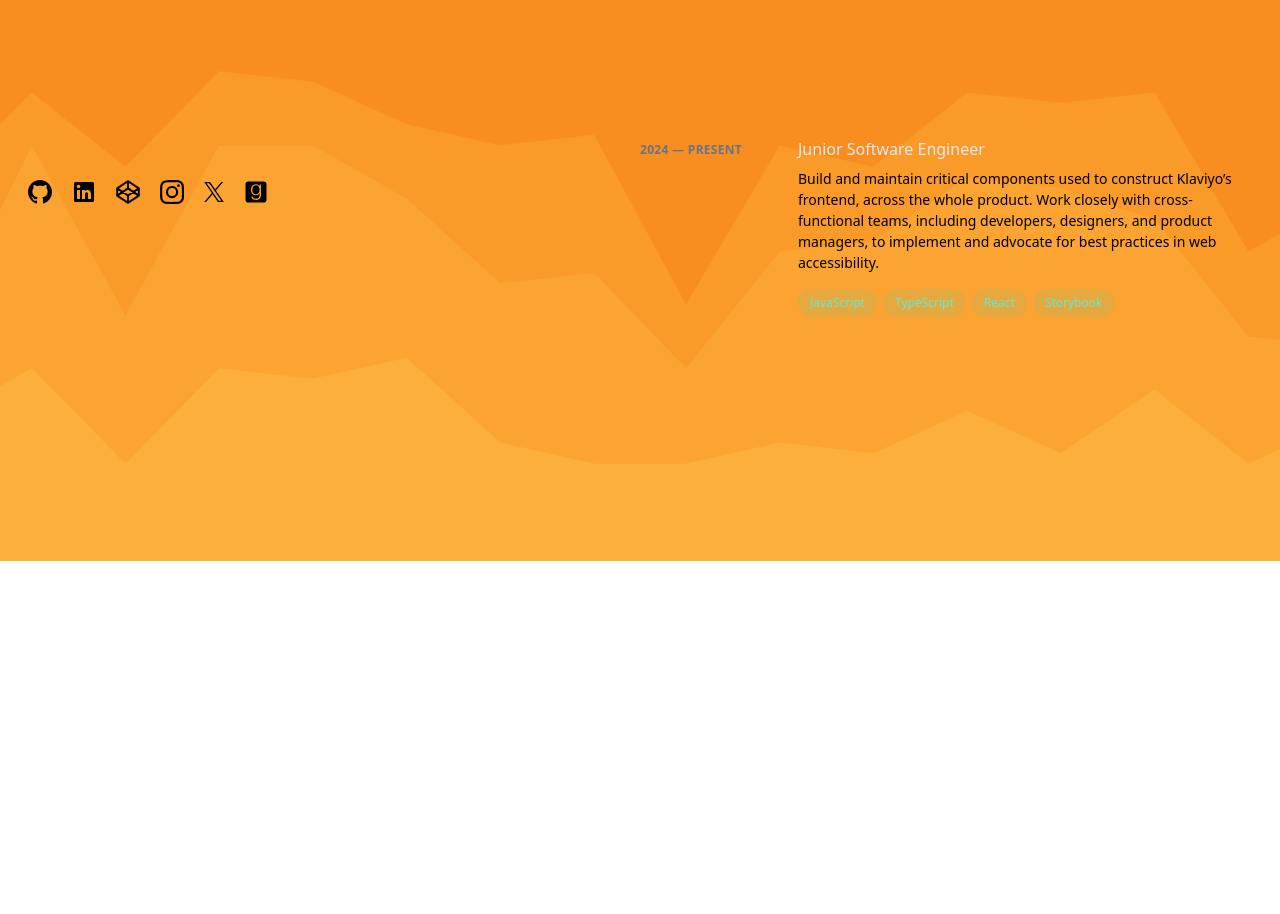
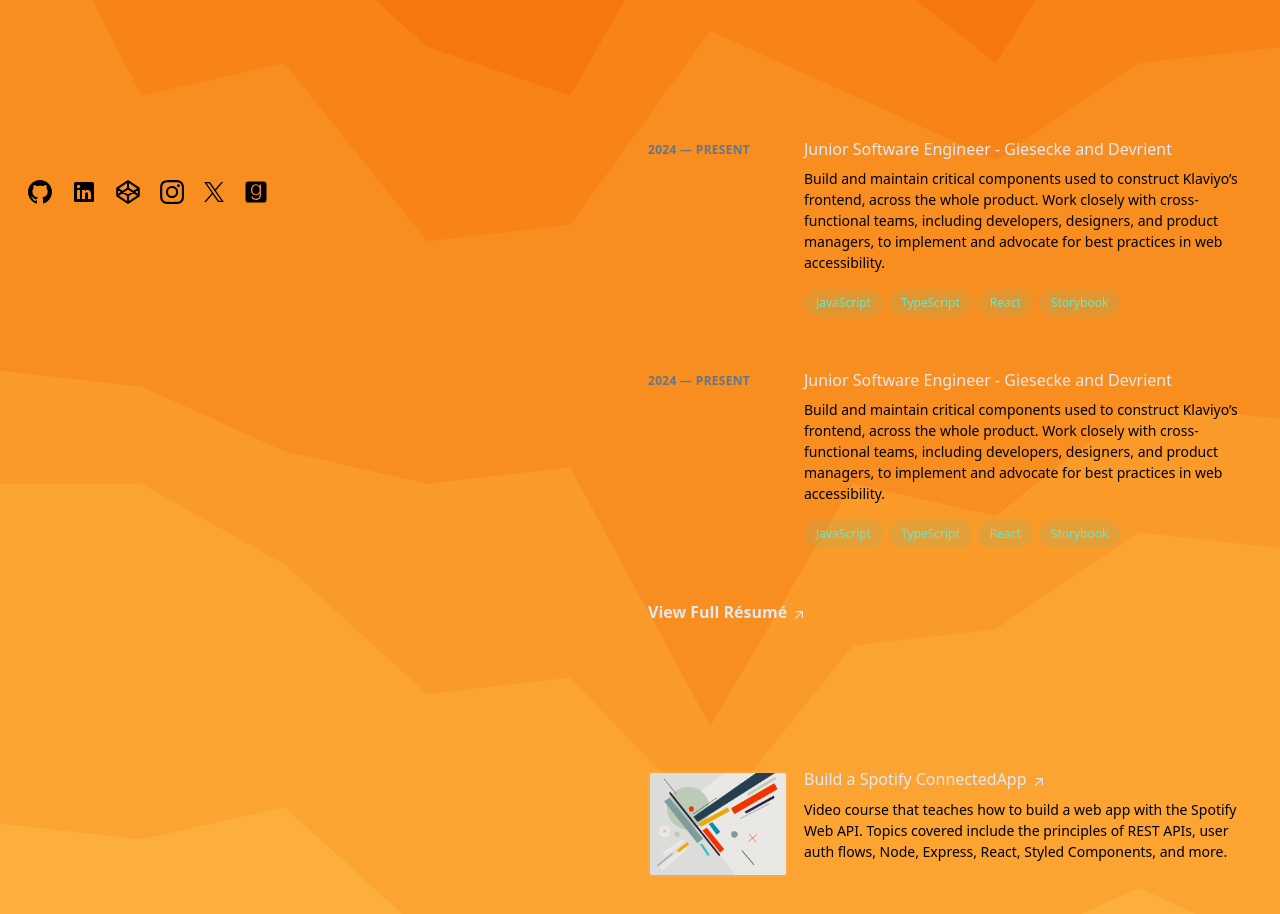
Before and after one commit to TriBhaskar/Bhaskar-Portfolio, a React (Vite) app: page / in a window 1280 px wide. Shown: the part 500-1414 px from the top of the page. Before the commit the page ends 1061 px from the top, so only its background shows below. Built offline with nearby package versions, Linux system fonts and the light colour scheme.

Commit message:
Refactor layout styles and add flexbox for Profile and Content components

```diff
--- a/src/components/Content.jsx
+++ b/src/components/Content.jsx
@@ -1,3 +1,4 @@
+import projImg from "../assets/Waiau.png";
 export default function Content() {
   return (
     <main id="content" className="pt-24 lg:w-1/2 lg:py-24">
@@ -59,7 +60,55 @@
                 </header>
                 <div className="z-10 sm:col-span-6">
                   <h3 className="font-medium leading-snug text-slate-200">
-                    Junior Software Engineer
+                    Junior Software Engineer - Giesecke and Devrient
+                  </h3>
+                  <p className="mt-2 text-sm leading-normal">
+                    Build and maintain critical components used to construct
+                    Klaviyo’s frontend, across the whole product. Work closely
+                    with cross-functional teams, including developers,
+                    designers, and product managers, to implement and advocate
+                    for best practices in web accessibility.
+                  </p>
+                  <ul
+                    className="mt-2 flex flex-wrap"
+                    aria-label="Technologies used"
+                  >
+                    <li className="mr-1.5 mt-2">
+                      <div className="flex items-center rounded-full bg-teal-400/10 px-3 py-1 text-xs font-medium leading-5 text-teal-300 ">
+                        JavaScript
+                      </div>
+                    </li>
+                    <li className="mr-1.5 mt-2">
+                      <div className="flex items-center rounded-full bg-teal-400/10 px-3 py-1 text-xs font-medium leading-5 text-teal-300 ">
+                        TypeScript
+                      </div>
+                    </li>
+                    <li className="mr-1.5 mt-2">
+                      <div className="flex items-center rounded-full bg-teal-400/10 px-3 py-1 text-xs font-medium leading-5 text-teal-300 ">
+                        React
+                      </div>
+                    </li>
+                    <li className="mr-1.5 mt-2">
+                      <div className="flex items-center rounded-full bg-teal-400/10 px-3 py-1 text-xs font-medium leading-5 text-teal-300 ">
+                        Storybook
+                      </div>
+                    </li>
+                  </ul>
+                </div>
+              </div>
+            </li>
+            <li className="mb-12">
+              <div className="group relative grid pb-1 transition-all sm:grid-cols-8 sm:gap-8 md:gap-4 lg:hover:!opacity-50">
+                <div className="absolute -inset-x-4 -inset-y-4 z-0 hidden rounded-md transition motion-reduce:transition-none lg:-inset-x-6 lg:block lg:group-hover:bg-slate-800/50 lg:group-hover:shadow-[inset_0_1px_0_0_rgba(148,163,184,0.1)] lg:group-hover:drop-shadow-lg"></div>
+                <header
+                  className="z-10 mb-2 mt-1 text-xs font-semibold uppercase tracking-wide text-slate-500 sm:col-span-2"
+                  aria-label="2024 to Present"
+                >
+                  2024 — Present
+                </header>
+                <div className="z-10 sm:col-span-6">
+                  <h3 className="font-medium leading-snug text-slate-200">
+                    Junior Software Engineer - Giesecke and Devrient
                   </h3>
                   <p className="mt-2 text-sm leading-normal">
                     Build and maintain critical components used to construct
@@ -97,6 +146,105 @@
               </div>
             </li>
           </ol>
+          <div className="mt-12">
+            <a
+              className="inline-flex items-baseline font-medium leading-tight text-slate-200 hover:text-teal-300 focus-visible:text-teal-300 font-semibold text-slate-200 group/link text-base"
+              href="/resume.pdf"
+              target="_blank"
+              rel="noreferrer noopener"
+              aria-label="View Full Résumé (opens in a new tab)"
+            >
+              <span>
+                View Full{" "}
+                <span className="inline-block">
+                  Résumé
+                  <svg
+                    xmlns="http://www.w3.org/2000/svg"
+                    viewBox="0 0 20 20"
+                    fill="currentColor"
+                    className="inline-block h-4 w-4 shrink-0 transition-transform group-hover/link:-translate-y-1 group-hover/link:translate-x-1 group-focus-visible/link:-translate-y-1 group-focus-visible/link:translate-x-1 motion-reduce:transition-none ml-1 translate-y-px"
+                    aria-hidden="true"
+                  >
+                    <path
+                      fillRule="evenodd"
+                      d="M5.22 14.78a.75.75 0 001.06 0l7.22-7.22v5.69a.75.75 0 001.5 0v-7.5a.75.75 0 00-.75-.75h-7.5a.75.75 0 000 1.5h5.69l-7.22 7.22a.75.75 0 000 1.06z"
+                      clipRule="evenodd"
+                    ></path>
+                  </svg>
+                </span>
+              </span>
+            </a>
+          </div>
+        </div>
+      </section>
+      {/* Projects */}
+      <section
+        className="mb-16 scroll-mt-16 md:mb-24 lg:mb-36 lg:scroll-mt-24"
+        aria-label="Projects"
+      >
+        <div className="sticky top-0 z-20 -mx-6 mb-4 w-screen bg-slate-900/75 px-6 py-5 backdrop-blur md:-mx-12 md:px-12 lg:sr-only lg:relative lg:top-auto lg:mx-auto lg:w-full lg:px-0 lg:py-0 lg:opacity-0">
+          <h2 className="text-sm font-bold uppercase tracking-widest text-slate-200 lg:sr-only">
+            Projects
+          </h2>
+        </div>
+        <div>
+          <ul className="group/list">
+            <li className="mb-12">
+              <div className="group relative grid gap-4 pb-1 transition-all sm:grid-cols-8 sm:gap-8 md:gap-4 lg:hover:!opacity-100 lg:group-hover/list:opacity-50">
+                <div className="absolute -inset-x-4 -inset-y-4 z-0 hidden rounded-md transition motion-reduce:transition-none lg:-inset-x-6 lg:block lg:group-hover:bg-slate-800/50 lg:group-hover:shadow-[inset_0_1px_0_0_rgba(148,163,184,0.1)] lg:group-hover:drop-shadow-lg"></div>
+                <div className="z-10 sm:order-2 sm:col-span-6">
+                  <h3>
+                    <a
+                      className="inline-flex items-baseline font-medium leading-tight text-slate-200 hover:text-teal-300 focus-visible:text-teal-300  group/link text-base"
+                      href="https://www.newline.co/courses/build-a-spotify-connected-app"
+                      target="_blank"
+                      rel="noreferrer noopener"
+                      aria-label="Build a Spotify Connected App (opens in a new tab)"
+                    >
+                      <span className="absolute -inset-x-4 -inset-y-2.5 hidden rounded md:-inset-x-6 md:-inset-y-4 lg:block"></span>
+                      <span>
+                        Build a Spotify Connected
+                        <span className="inline-block">
+                          App
+                          <svg
+                            xmlns="http://www.w3.org/2000/svg"
+                            viewBox="0 0 20 20"
+                            fill="currentColor"
+                            className="inline-block h-4 w-4 shrink-0 transition-transform group-hover/link:-translate-y-1 group-hover/link:translate-x-1 group-focus-visible/link:-translate-y-1 group-focus-visible/link:translate-x-1 motion-reduce:transition-none ml-1 translate-y-px"
+                            aria-hidden="true"
+                          >
+                            <path
+                              fillRule="evenodd"
+                              d="M5.22 14.78a.75.75 0 001.06 0l7.22-7.22v5.69a.75.75 0 001.5 0v-7.5a.75.75 0 00-.75-.75h-7.5a.75.75 0 000 1.5h5.69l-7.22 7.22a.75.75 0 000 1.06z"
+                              clipRule="evenodd"
+                            ></path>
+                          </svg>
+                        </span>
+                      </span>
+                    </a>
+                  </h3>
+                  <p className="mt-2 text-sm leading-normal">
+                    Video course that teaches how to build a web app with the
+                    Spotify Web API. Topics covered include the principles of
+                    REST APIs, user auth flows, Node, Express, React, Styled
+                    Components, and more.
+                  </p>
+                </div>
+                <img
+                  alt="Build a Spotify Connected App Newline course marketing card"
+                  loading="lazy"
+                  width="200"
+                  height="48"
+                  decoding="async"
+                  data-nimg="1"
+                  className="rounded border-2 border-slate-200/10 transition group-hover:border-slate-200/30 sm:order-1 sm:col-span-2 sm:translate-y-1"
+                  style={{ color: "transparent" }}
+                  // srcSet="../assets/Waiau.png&amp;w=256&amp;q=75 1x, ../assets/Waiau.png&amp;w=640&amp;q=75 2x"
+                  src={projImg}
+                ></img>
+              </div>
+            </li>
+          </ul>
         </div>
       </section>
     </main>
--- a/src/components/Layout.jsx
+++ b/src/components/Layout.jsx
@@ -8,9 +8,11 @@
         className="w-screen min-h-screen bg-cover bg-center bg-no-repeat bg-blend-color-dodge"
         style={{ backgroundImage: `url(${bgImg})` }}
       >
-        <div className="mx-auto min-h-screen flex max-w-screen-xl px-6 py-12 md: px-12 md: py-20 lg: px-24 lg:py-0">
-          <Profile />
-          <Content />
+        <div className="mx-auto min-h-screen max-w-screen-xl px-6 py-12 md: px-12 md: py-20 lg: px-24 lg:py-0">
+          <div className="lg:flex lg:justify-between lg:gap-4">
+            <Profile />
+            <Content />
+          </div>
         </div>
       </section>
     </>
```
